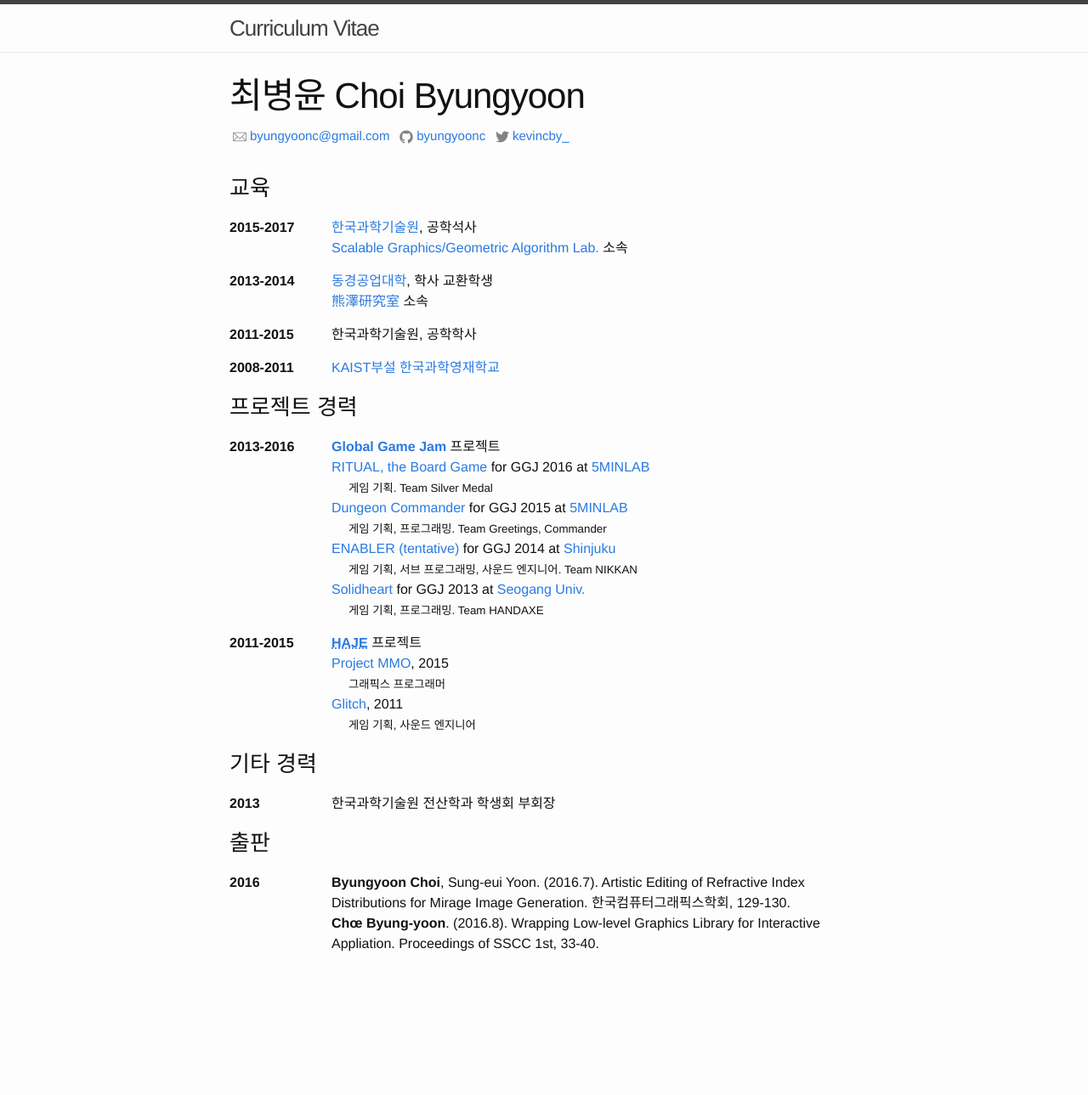
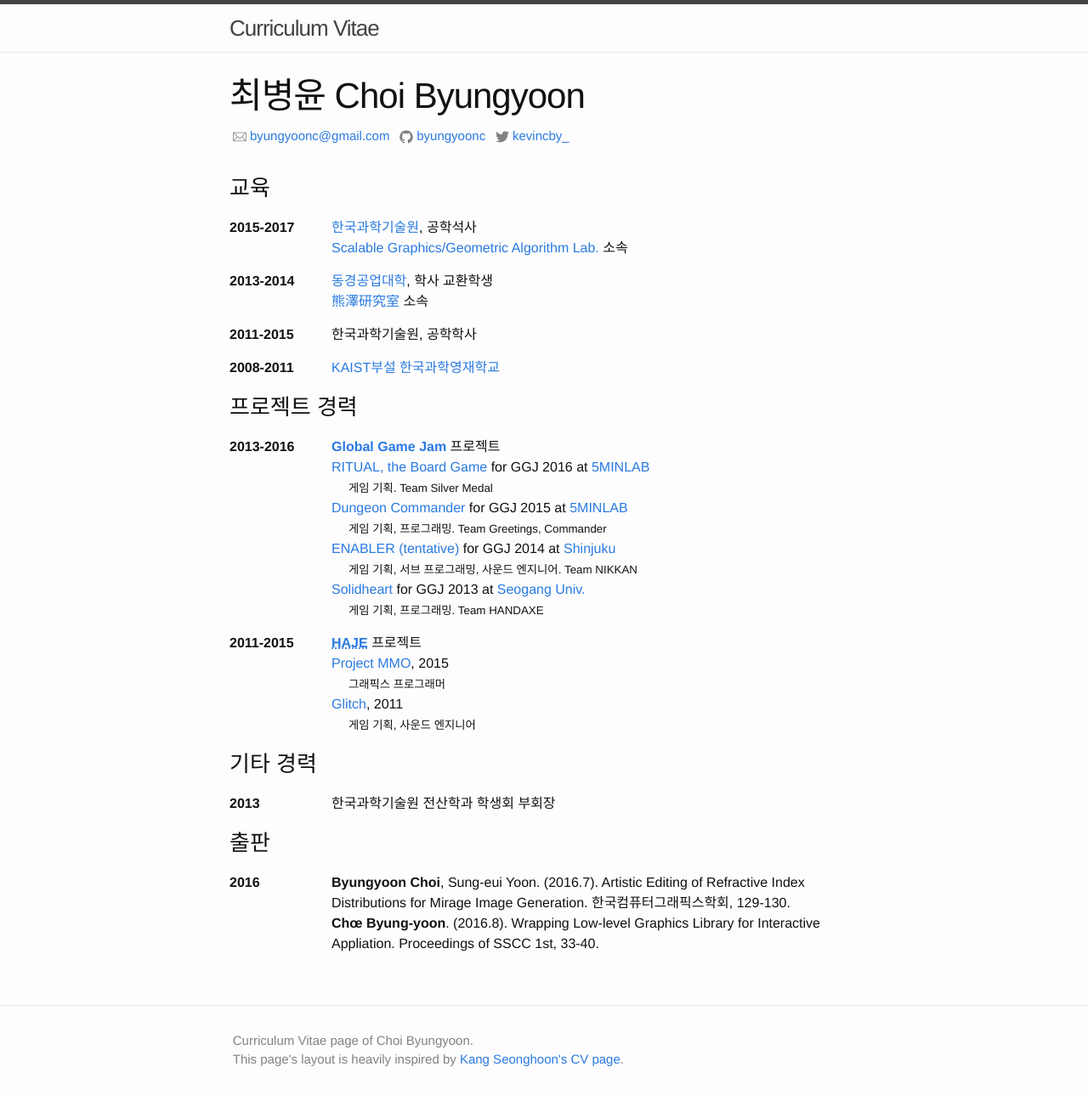
Before and after one commit to jaeyounglee978/jaeyounglee978.github.io, a Jekyll site: the page built from index.md, in a window 1280 px wide. Shown: the whole page at 85% size. Built offline with Jekyll 4.4.1, drawn with Linux system fonts in a browser that asks for light colours; before the commit the page ends 1183 px from its top, so only the background shows below that.

Commit message:
Makes an attribution to layout reference in the footer.

```diff
--- a/_includes/footer.html
+++ b/_includes/footer.html
@@ -2,52 +2,8 @@
 
   <div class="wrapper">
 
-    <h2 class="footer-heading">{{ site.title }}</h2>
-
     <div class="footer-col-wrapper">
-      <div class="footer-col  footer-col-1">
-        <ul class="contact-list">
-          <li>{{ site.title }}</li>
-          <li><a href="mailto:{{ site.email }}">{{ site.email }}</a></li>
-        </ul>
-      </div>
-
-      <div class="footer-col  footer-col-2">
-        <ul class="social-media-list">
-          {% if site.github_username %}
-          <li>
-            <a href="https://github.com/{{ site.github_username }}">
-              <span class="icon  icon--github">
-                <svg viewBox="0 0 16 16">
-                  <path fill="#828282" d="M7.999,0.431c-4.285,0-7.76,3.474-7.76,7.761 c0,3.428,2.223,6.337,5.307,7.363c0.388,0.071,0.53-0.168,0.53-0.374c0-0.184-0.007-0.672-0.01-1.32 c-2.159,0.469-2.614-1.04-2.614-1.04c-0.353-0.896-0.862-1.135-0.862-1.135c-0.705-0.481,0.053-0.472,0.053-0.472 c0.779,0.055,1.189,0.8,1.189,0.8c0.692,1.186,1.816,0.843,2.258,0.645c0.071-0.502,0.271-0.843,0.493-1.037 C4.86,11.425,3.049,10.76,3.049,7.786c0-0.847,0.302-1.54,0.799-2.082C3.768,5.507,3.501,4.718,3.924,3.65 c0,0,0.652-0.209,2.134,0.796C6.677,4.273,7.34,4.187,8,4.184c0.659,0.003,1.323,0.089,1.943,0.261 c1.482-1.004,2.132-0.796,2.132-0.796c0.423,1.068,0.157,1.857,0.077,2.054c0.497,0.542,0.798,1.235,0.798,2.082 c0,2.981-1.814,3.637-3.543,3.829c0.279,0.24,0.527,0.713,0.527,1.437c0,1.037-0.01,1.874-0.01,2.129 c0,0.208,0.14,0.449,0.534,0.373c3.081-1.028,5.302-3.935,5.302-7.362C15.76,3.906,12.285,0.431,7.999,0.431z"/>
-                </svg>
-              </span>
-
-              <span class="username">{{ site.github_username }}</span>
-            </a>
-          </li>
-          {% endif %}
-
-          {% if site.twitter_username %}
-          <li>
-            <a href="https://twitter.com/{{ site.twitter_username }}">
-              <span class="icon  icon--twitter">
-                <svg viewBox="0 0 16 16">
-                  <path fill="#828282" d="M15.969,3.058c-0.586,0.26-1.217,0.436-1.878,0.515c0.675-0.405,1.194-1.045,1.438-1.809
-                  c-0.632,0.375-1.332,0.647-2.076,0.793c-0.596-0.636-1.446-1.033-2.387-1.033c-1.806,0-3.27,1.464-3.27,3.27 c0,0.256,0.029,0.506,0.085,0.745C5.163,5.404,2.753,4.102,1.14,2.124C0.859,2.607,0.698,3.168,0.698,3.767 c0,1.134,0.577,2.135,1.455,2.722C1.616,6.472,1.112,6.325,0.671,6.08c0,0.014,0,0.027,0,0.041c0,1.584,1.127,2.906,2.623,3.206 C3.02,9.402,2.731,9.442,2.433,9.442c-0.211,0-0.416-0.021-0.615-0.059c0.416,1.299,1.624,2.245,3.055,2.271 c-1.119,0.877-2.529,1.4-4.061,1.4c-0.264,0-0.524-0.015-0.78-0.046c1.447,0.928,3.166,1.469,5.013,1.469 c6.015,0,9.304-4.983,9.304-9.304c0-0.142-0.003-0.283-0.009-0.423C14.976,4.29,15.531,3.714,15.969,3.058z"/>
-                </svg>
-              </span>
-
-              <span class="username">{{ site.twitter_username }}</span>
-            </a>
-          </li>
-          {% endif %}
-        </ul>
-      </div>
-
-      <div class="footer-col  footer-col-3">
-        <p class="text">{{ site.description }}</p>
-      </div>
+    Curriculum Vitae page of Choi Byungyoon. <br /> This page's layout is heavily inspired by <a href=http://mearie.org/about/curriculum-vitae>Kang Seonghoon's CV page</a>.
     </div>
 
   </div>
--- a/_layouts/default.html
+++ b/_layouts/default.html
@@ -13,7 +13,7 @@
       </div>
     </div>
 
-    <!--{% include footer.html %}-->
+    {% include footer.html %}
 
   </body>
 
```
